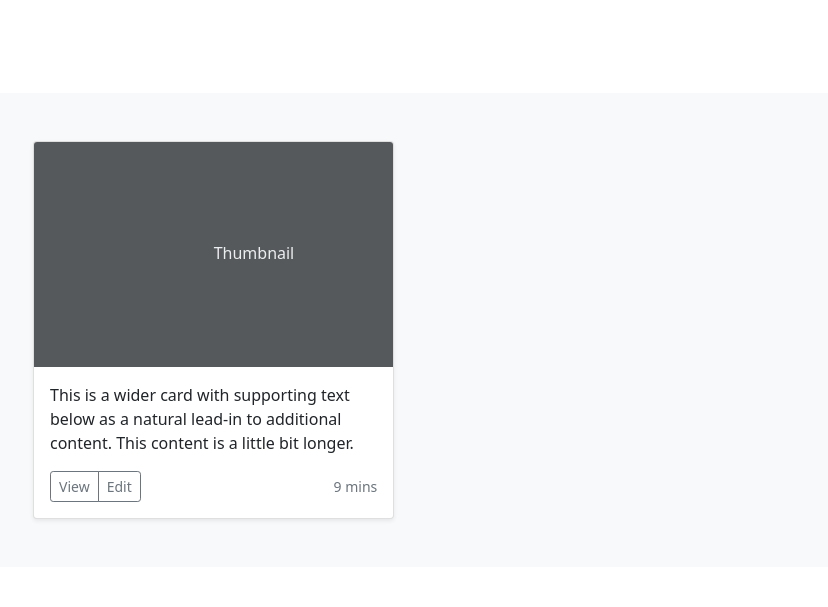
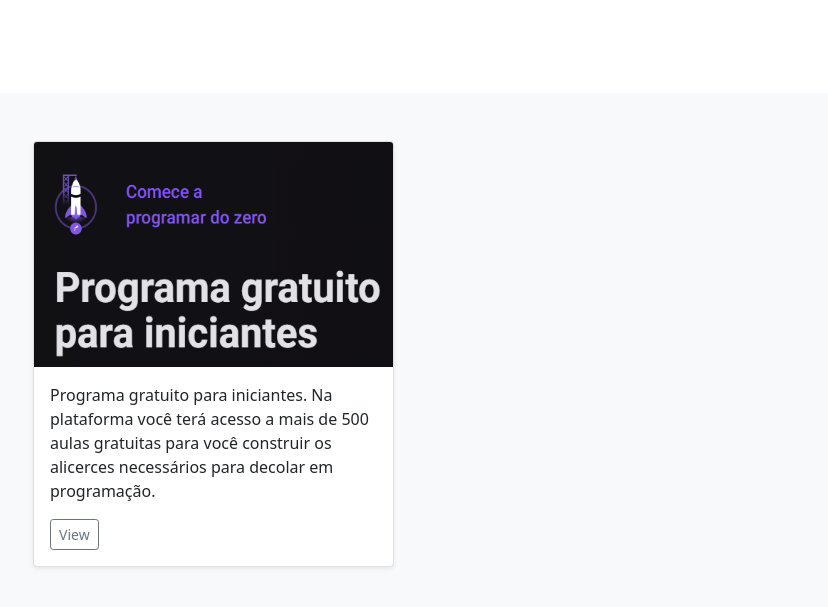
Before and after one commit to zavandev/freecourses, a plain HTML site: page index.html in a window 1280 px wide. Shown: the part 201-808 px from the top of the page, without its empty margins (49-877 px from the left). Drawn offline with nearby package versions, Linux system fonts and the light colour scheme.

Commit message:
add Rocketseat Discovery

```diff
--- a/index.html
+++ b/index.html
@@ -25,20 +25,15 @@
 
                 <div class="col">
                   <div class="card shadow-sm">
-                    <svg class="bd-placeholder-img card-img-top" width="100%" height="225" xmlns="http://www.w3.org/2000/svg" role="img" aria-label="Placeholder: Thumbnail" preserveAspectRatio="xMidYMid slice" focusable="false"><title>Placeholder</title><rect width="100%" height="100%" fill="#55595c"></rect><text x="50%" y="50%" fill="#eceeef" dy=".3em">Thumbnail</text></svg>
+                    <img src="./images/discover.png" alt="Rocketseat Discover" class="bd-placeholder-img card-img-top" width="100%" height="225" role="img">
+                    <div class="card-body">
+                      <p class="card-text">Programa gratuito para iniciantes. Na plataforma você terá acesso a mais de 500 aulas gratuitas para você construir os alicerces necessários para decolar em programação.</p>
+                        <a href="https://www.rocketseat.com.br/discover" target="_blank" class="btn btn-sm btn-outline-secondary">View</a>
 
-                    <div class="card-body">
-                      <p class="card-text">This is a wider card with supporting text below as a natural lead-in to additional content. This content is a little bit longer.</p>
-                      <div class="d-flex justify-content-between align-items-center">
-                        <div class="btn-group">
-                          <button type="button" class="btn btn-sm btn-outline-secondary">View</button>
-                          <button type="button" class="btn btn-sm btn-outline-secondary">Edit</button>
-                        </div>
-                        <small class="text-muted">9 mins</small>
-                      </div>
                     </div>
                   </div>
                 </div>
+
 
               </div>
             </div>
```
Also changed, not shown: images/discover.png (added).
